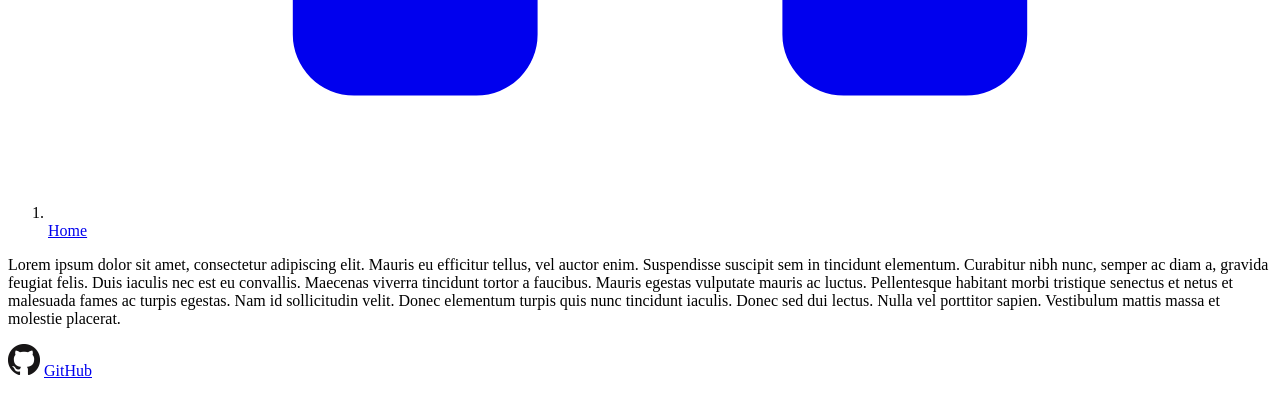
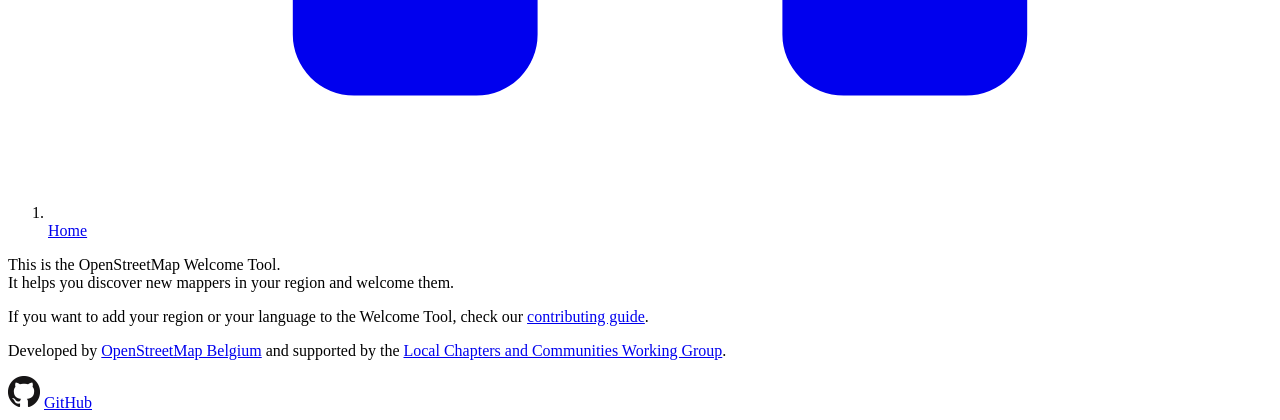
Before and after one commit to osmbe/osm-welcome-tool, a Symfony app: template templates/app/home/index.html.twig in a window 1280 px wide. Shown: the part 1048-1468 px from the top of the page. Before the commit the page ends 1426 px from the top, so only its background shows below. Run offline with Twig, Linux system fonts and the light colour scheme; the template is opened without the code that fills it, so the values that code supplies are empty; some libraries are stand-ins or nearby versions.

Commit message:
Update homepage text

```diff
--- a/templates/app/home/index.html.twig
+++ b/templates/app/home/index.html.twig
@@ -31,15 +31,13 @@
 
     <div class="flex-1 min-w-0">
         <p>
-            Lorem ipsum dolor sit amet, consectetur adipiscing elit. Mauris eu efficitur tellus, vel auctor enim.
-            Suspendisse
-            suscipit sem in tincidunt elementum. Curabitur nibh nunc, semper ac diam a, gravida feugiat felis. Duis
-            iaculis nec
-            est eu convallis. Maecenas viverra tincidunt tortor a faucibus. Mauris egestas vulputate mauris ac luctus.
-            Pellentesque habitant morbi tristique senectus et netus et malesuada fames ac turpis egestas. Nam id
-            sollicitudin
-            velit. Donec elementum turpis quis nunc tincidunt iaculis. Donec sed dui lectus. Nulla vel porttitor sapien.
-            Vestibulum mattis massa et molestie placerat.
+            {{ 'This is the OpenStreetMap Welcome Tool.\r\nIt helps you discover new mappers in your region and welcome them.'|trans|nl2br }}
+        </p>
+        <p>
+            {{ 'If you want to add your region or your language to the Welcome Tool, check our {contributing_link_start}contributing guide{link_end}.'|trans({'{contributing_link_start}': '<a class="text-indigo-600 hover:text-indigo-900" target="_blank" href="https://github.com/osmbe/osm-welcome-tool/blob/2.x/CONTRIBUTING.md">', '{link_end}': '</a>'})|raw }}
+        </p>
+        <p class="mt-3 text-sm">
+            {{ 'Developed by {osmbe_link_start}OpenStreetMap Belgium{link_end} and supported by the {lccwg_link_start}Local Chapters and Communities Working Group{link_end}.'|trans({'{osmbe_link_start}': '<a class="text-indigo-600 hover:text-indigo-900" target="_blank" href="https://openstreetmap.be/">', '{lccwg_link_start}': '<a class="text-indigo-600 hover:text-indigo-900" target="_blank" href="https://wiki.osmfoundation.org/wiki/Local_Chapters_and_Communities_Working_Group">', '{link_end}': '</a>'})|raw }}
         </p>
     </div>
 </div>
```
Also changed, not shown: 4 other files.
